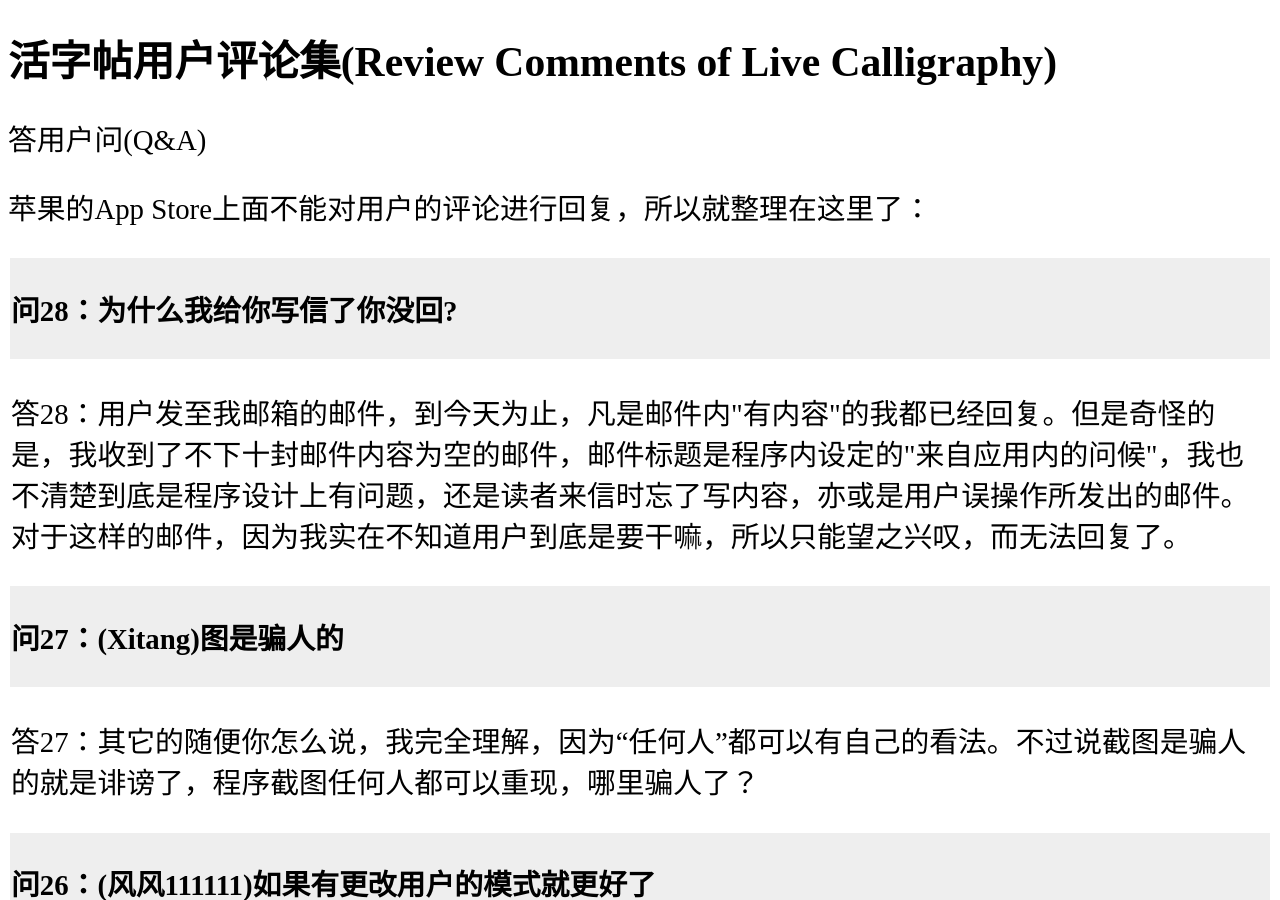
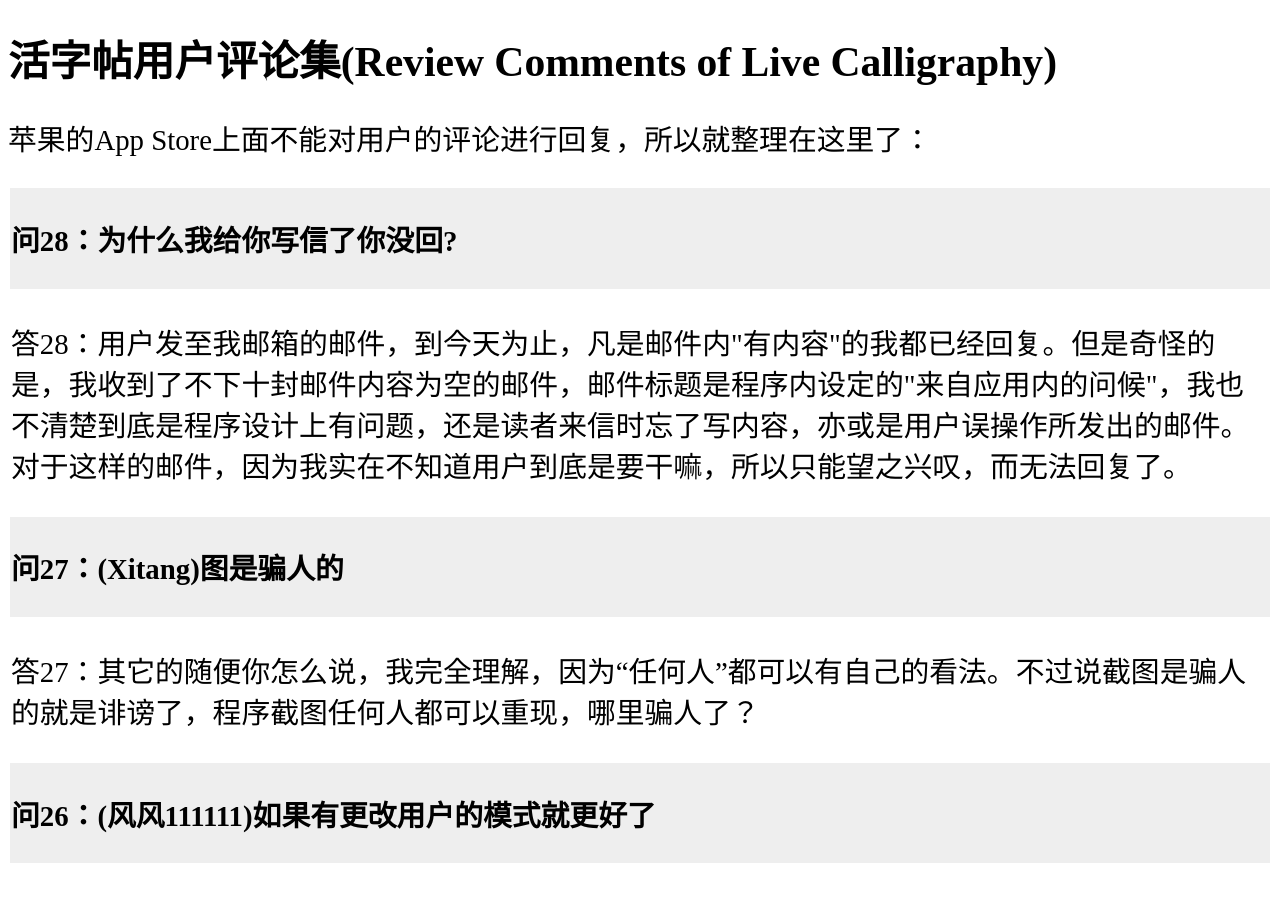
Before and after one commit to shengzhe/livecalligraphy, a Jekyll site: the page built from _posts/2012-08-31-LiveCalligraphyQA.html, in a window 1280 px wide and 900 px high. Built offline with Jekyll 4.4.1, drawn with Linux system fonts in a browser that asks for light colours; Markdown is read by kramdown in place of the engine named in the settings.

Commit message:
Update 2012-08-31-LiveCalligraphyQA.html

```diff
--- a/_posts/2012-08-31-LiveCalligraphyQA.html
+++ b/_posts/2012-08-31-LiveCalligraphyQA.html
@@ -3,7 +3,6 @@ layout: default
 title: 活字帖用户评论集(Review Comments of Live Calligraphy)
 ---
 <h1>{{ page.title }}</h1>
-<p>答用户问(Q&A)</p>
 <p>苹果的App Store上面不能对用户的评论进行回复，所以就整理在这里了：</p>
 
 <table>
```
